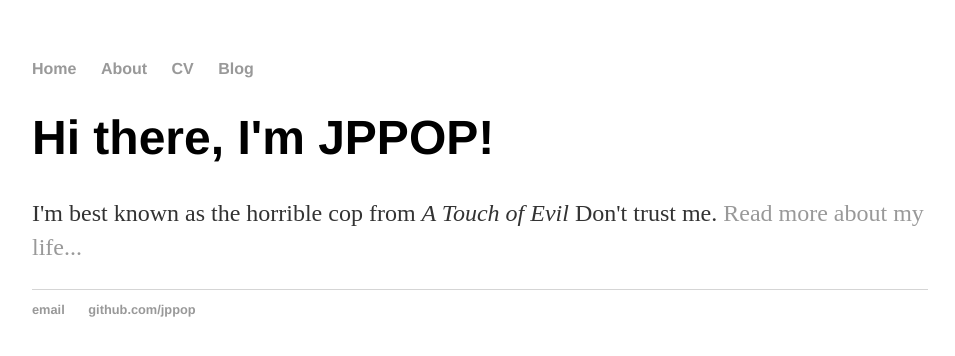
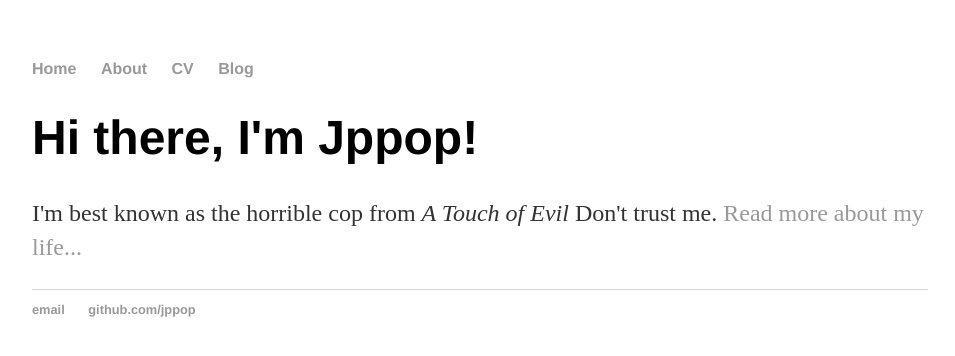
Before and after one commit to jppop/jppop.github.io, a Jekyll site: the page built from index.html, in a window 1280 px wide. Shown: the top 356 px of the page, without its empty margins (160-1115 px from the left). Built offline with Jekyll 4.4.1, drawn with Linux system fonts in a browser that asks for light colours.

Commit message:
Update index.html

```diff
--- a/index.html
+++ b/index.html
@@ -1,30 +1,8 @@
-<!DOCTYPE html>
-<html>
-	<head>
-		<title>JPPOP, Horrible Cop</title>
-		<!-- link to main stylesheet -->
-		<link rel="stylesheet" type="text/css" href="/css/main.css">
-	</head>
-	<body>
-		<nav>
-    		<ul>
-        		<li><a href="/">Home</a></li>
-	        	<li><a href="/about">About</a></li>
-        		<li><a href="/cv">CV</a></li>
-        		<li><a href="/blog">Blog</a></li>
-    		</ul>
-		</nav>
-		<div class="container">
-    		<div class="blurb">
-        		<h1>Hi there, I'm JPPOP!</h1>
-			<p>I'm best known as the horrible cop from <em>A Touch of Evil</em> Don't trust me. <a href="/about">Read more about my life...</a></p>
-    		</div><!-- /.blurb -->
-		</div><!-- /.container -->
-		<footer>
-    		<ul>
-        		<li><a href="mailto:jppopter@gmail.com">email</a></li>
-        		<li><a href="https://github.com/jppop">github.com/jppop</a></li>
-			</ul>
-		</footer>
-	</body>
-</html>
+---
+layout: default
+title: Jppop, Horrible Cop
+---
+<div class="blurb">
+	<h1>Hi there, I'm Jppop!</h1>
+	<p>I'm best known as the horrible cop from <em>A Touch of Evil</em> Don't trust me. <a href="/about">Read more about my life...</a></p>
+</div><!-- /.blurb -->
```
